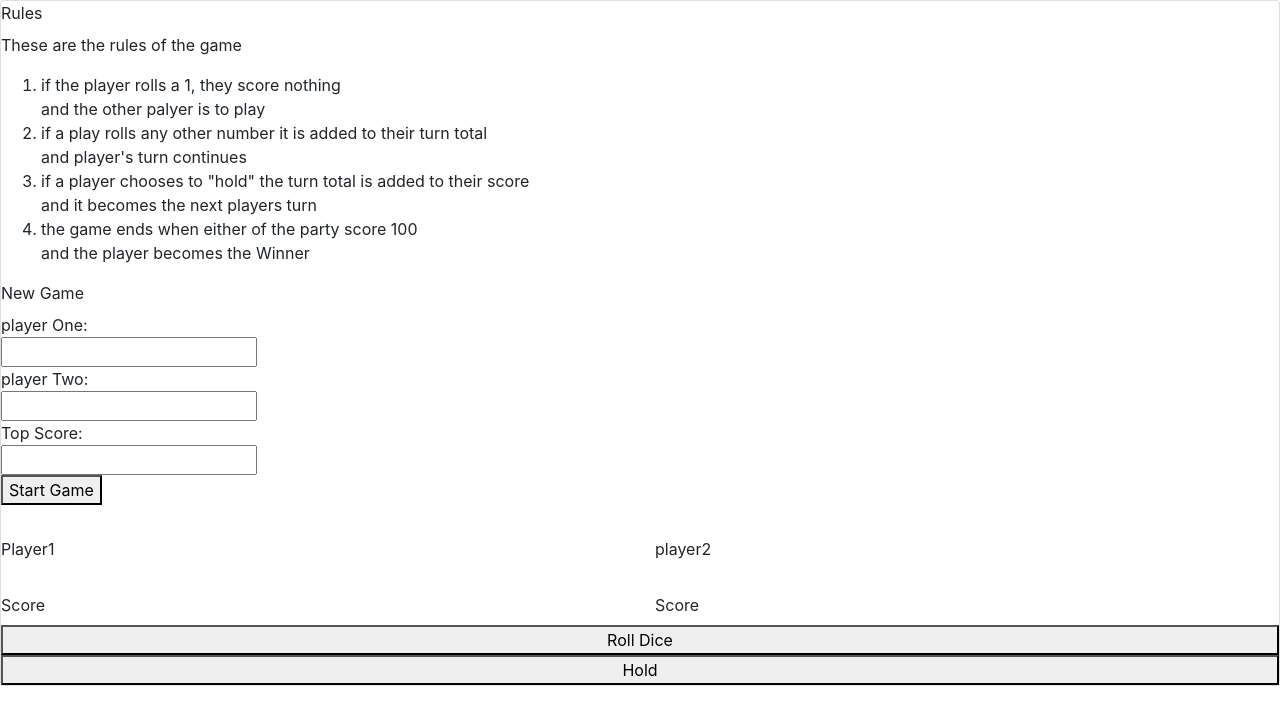
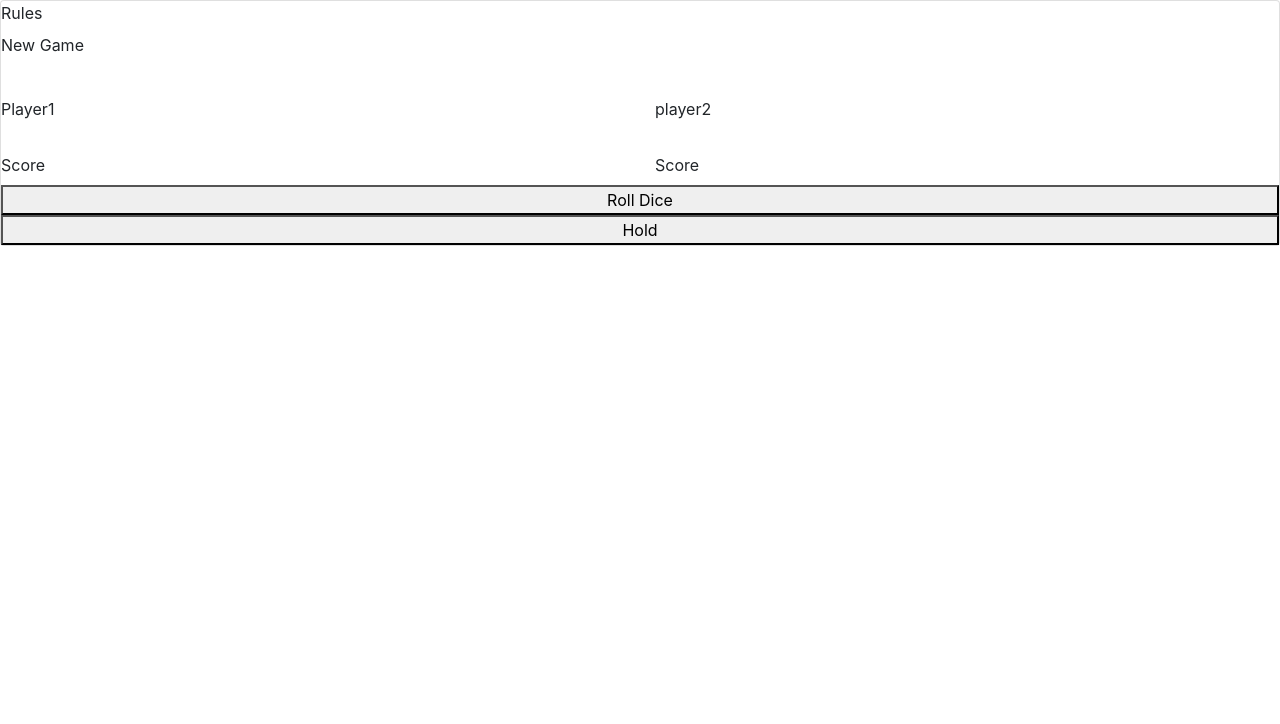
Before and after one commit to EphraimKariuki/Pig-Dice, a plain HTML site: page index.html in a window 1280 px wide. Drawn offline with nearby package versions, Linux system fonts and the light colour scheme.

Commit message:
hiding of div elements by default

```diff
--- a/css/styles.css
+++ b/css/styles.css
@@ -1,6 +1,6 @@
-.rules {
-  display: disabled;
+#rules {
+  display: none;
 }
-.newGame {
-  display: disabled;
+#newGame {
+  display: none;
 }
--- a/index.html
+++ b/index.html
@@ -3,15 +3,16 @@
   <head>
     <meta charset="utf-8">
     <title>Ping pong</title>
-    <link rel="stylesheet" href="css/styles.css" type = "text/css">
+
     <link rel="stylesheet" href="css/bootstrap.css" type = "text/css">
+     <link rel="stylesheet" href="css/styles.css" type = "text/css">
+     <script type="text/javascript" src ="jquery-3.3.1.min.js"></script>
     <script type="text/javascript" src= "js/script.js"></script>
-    <script type="text/javascript" src ="jquery-3.3.1.min.js"></script>
   </head>
   <body>
     <div class="card">
     <label for="" id= "lblRules">Rules</label>
-    <div class="rules">
+    <div id="rules">
       <p>These are the rules of the game</p>
       <ol>
         <li>if the player rolls a 1, they score nothing <br>and the other palyer is to play</li>
@@ -21,7 +22,7 @@
       </ol>
     </div>
     <label for="" id= "lblGame">New Game</label>
-    <form class="newGame">
+    <form id="newGame">
       player One: <br>
       <input type="text" name="" value="" id= "inptPlayer1"><br>
       player Two: <br>
```
